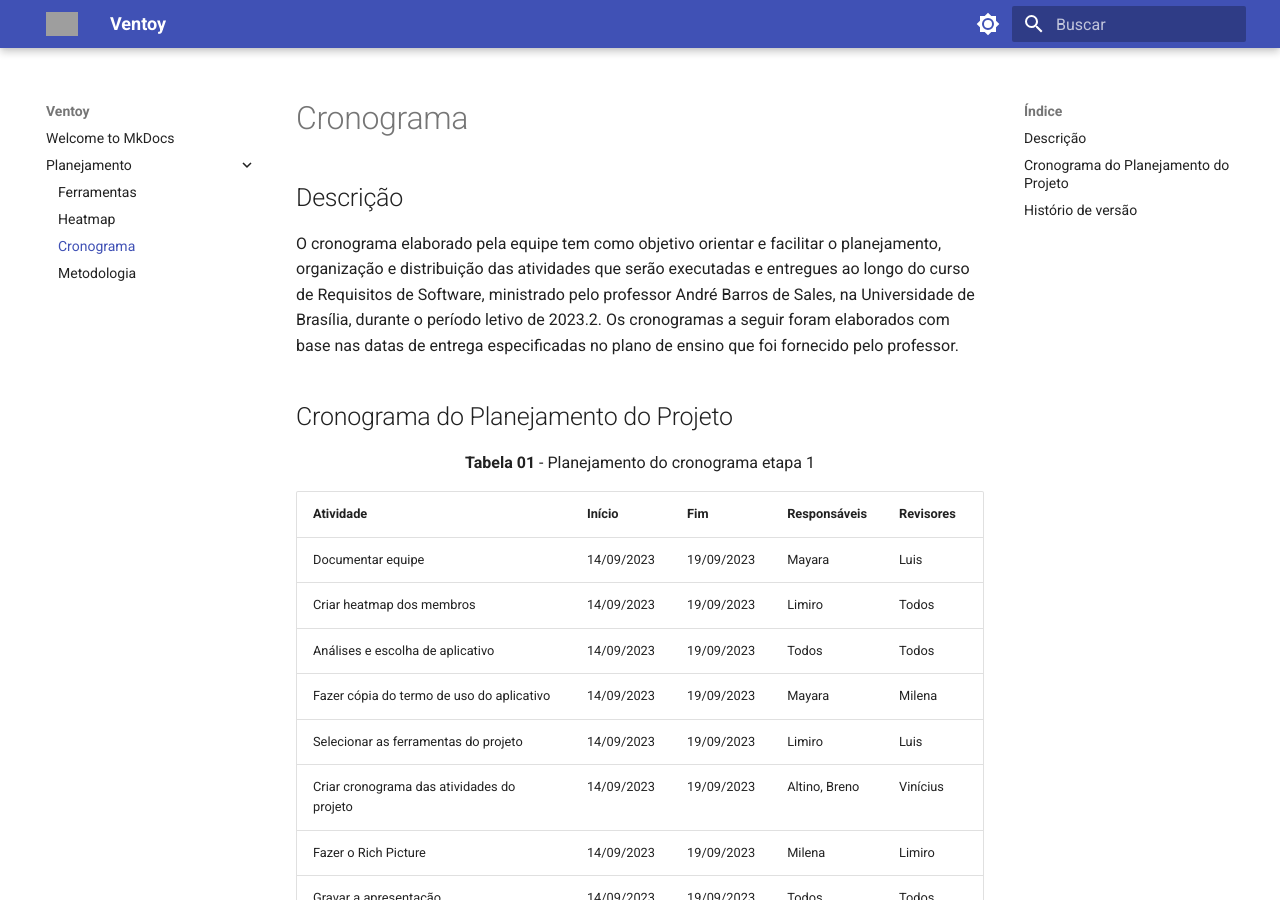
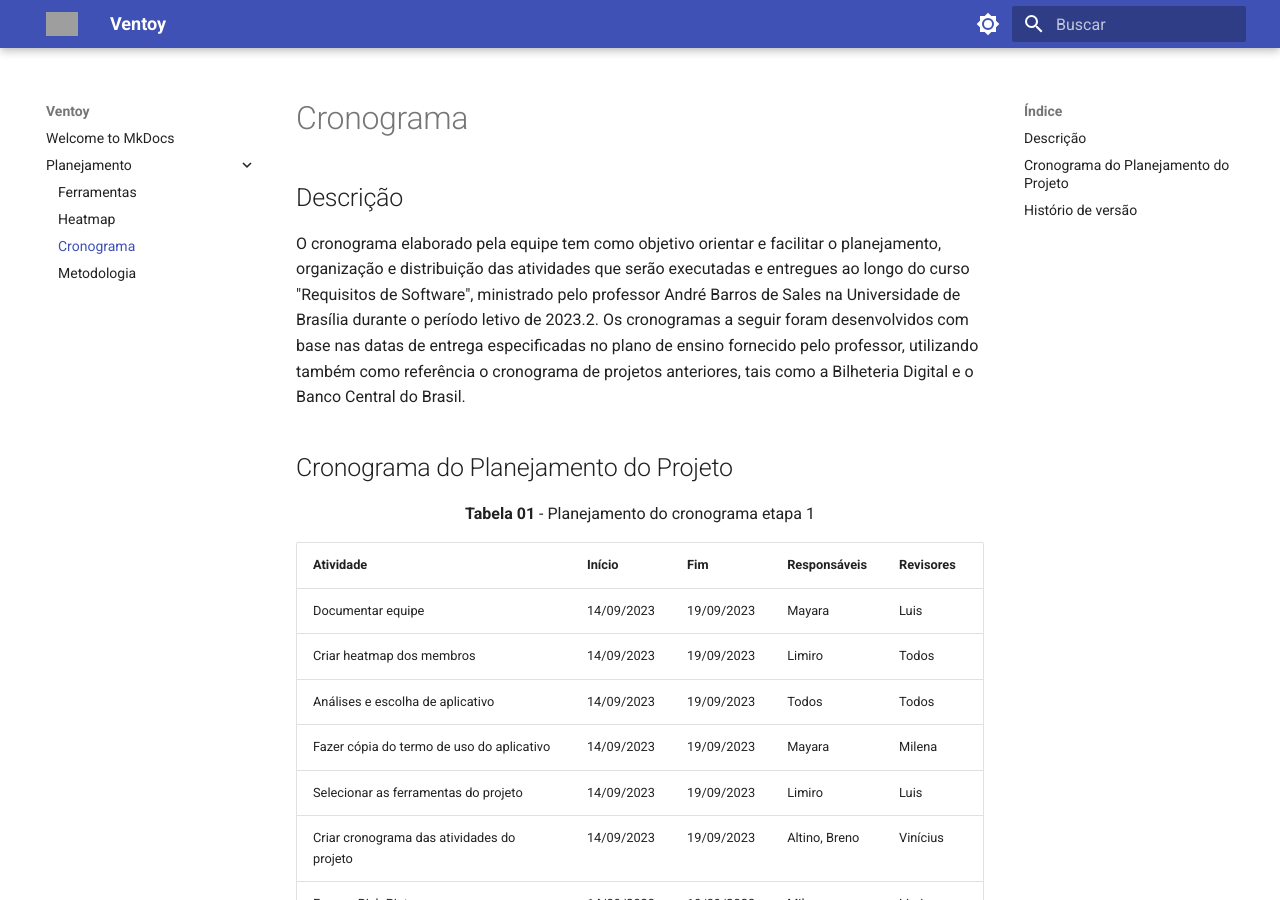
Before and after one commit to Interacao-Humano-Computador/2023.2-Ventoy, an MkDocs documentation site: the page built from docs/planejamento/cronograma.md, in a window 1280 px wide and 900 px high. Built offline with MkDocs 1.6.1 and Material for MkDocs 9.7.7, drawn with Linux system fonts in a browser that asks for light colours; grey boxes are pictures that could not be loaded.

Commit message:
Update cronograma.md

```diff
--- a/docs/planejamento/cronograma.md
+++ b/docs/planejamento/cronograma.md
@@ -1,12 +1,7 @@
 # Cronograma
 
 ## Descrição
-O cronograma elaborado pela equipe tem como objetivo orientar e facilitar o planejamento,
-organização e distribuição das atividades que serão executadas e entregues ao longo do
-curso de Requisitos de Software, ministrado pelo professor André Barros de Sales,
-na Universidade de Brasília, durante o período letivo de 2023.2. Os cronogramas a
-seguir foram elaborados com base nas datas de entrega especificadas no plano de ensino que foi
-fornecido pelo professor.
+O cronograma elaborado pela equipe tem como objetivo orientar e facilitar o planejamento, organização e distribuição das atividades que serão executadas e entregues ao longo do curso "Requisitos de Software", ministrado pelo professor André Barros de Sales na Universidade de Brasília durante o período letivo de 2023.2. Os cronogramas a seguir foram desenvolvidos com base nas datas de entrega especificadas no plano de ensino fornecido pelo professor, utilizando também como referência o cronograma de projetos anteriores, tais como a Bilheteria Digital e o Banco Central do Brasil.
 
 ## Cronograma do Planejamento do Projeto
 
```
